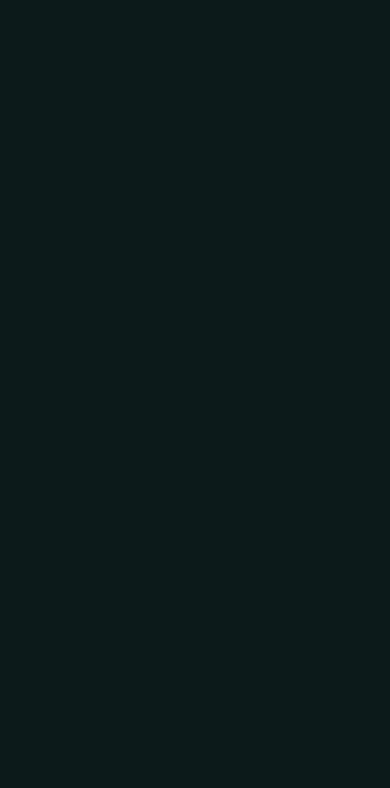
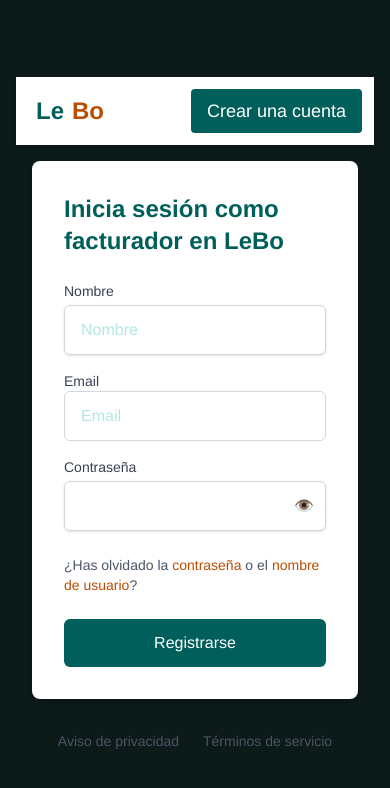
Before and after one commit to Acinorev07/lebo-nextjs, a Next.js app: page /login in a window 390 px wide. Shown: the top 788 px of the page. Built offline with nearby package versions, Linux system fonts and the light colour scheme.

Commit message:
Implementamos el enrutamiento en la seccion src/app/page.tsx con el metodo <LINGK></LINK>

```diff
--- a/src/app/login/layout.tsx
+++ b/src/app/login/layout.tsx
@@ -1,19 +1,14 @@
 // src/app/login/layout.tsx
-import '@/app/globals.css';
+
 
 export default function LoginLayout({
   children
 }: {
   children: React.ReactNode
 }) {
-  return (
-    <html  >
-      <body>
+
         {/* Contenedor principal sin padding para que use todo el ancho */}
-        <main className="w-full h-full max-w-screen-2xl mx-auto">
-          {children}
-        </main>
-      </body>
-    </html>
-  );
+        return <section>{children}</section>
+
+
 }
--- a/src/app/login/page.tsx
+++ b/src/app/login/page.tsx
@@ -7,7 +7,7 @@
   return (
     <div className="min-h-full w-full grid grid-cols-1 lg:grid-cols-[1fr_2fr] gap-0">
       {/* Sección de imagen - ahora con ancho completo */}
-      <div className="hidden lg:block relative bg-[url('/textura2.jpeg')] bg-cover bg-center bg-no-repeat bg-blend-overlay bg-white bg-opacity-40 h-full min-h-[80vh] w-full">
+      <div className="hidden lg:block relative bg-cover bg-center bg-no-repeat bg-blend-overlay bg-white bg-opacity-40 h-full min-h-[80vh] w-full">
         <div className="absolute inset-0 bg-gradient-to-r from-transparent via-yellow-500/90 to-transparent animate-shimmer-diagonal mix-blend-screen pointer-events-none" />
         <div className="flex items-center justify-center h-full p-10 w-full">
           <img
--- a/src/app/page.tsx
+++ b/src/app/page.tsx
@@ -1,10 +1,13 @@
 // src/app/page.tsx
+import Link from 'next/link'
 
 export default async function Page() {
   return (
 
       <div className="flex items-center gap-4">
           <h1 className='text-3xl font-bold underline'>Home</h1>
+
+          <Link href={`/login`} className='text-3xl font-bold underline'>Login</Link>
       </div>
 
   );
```
